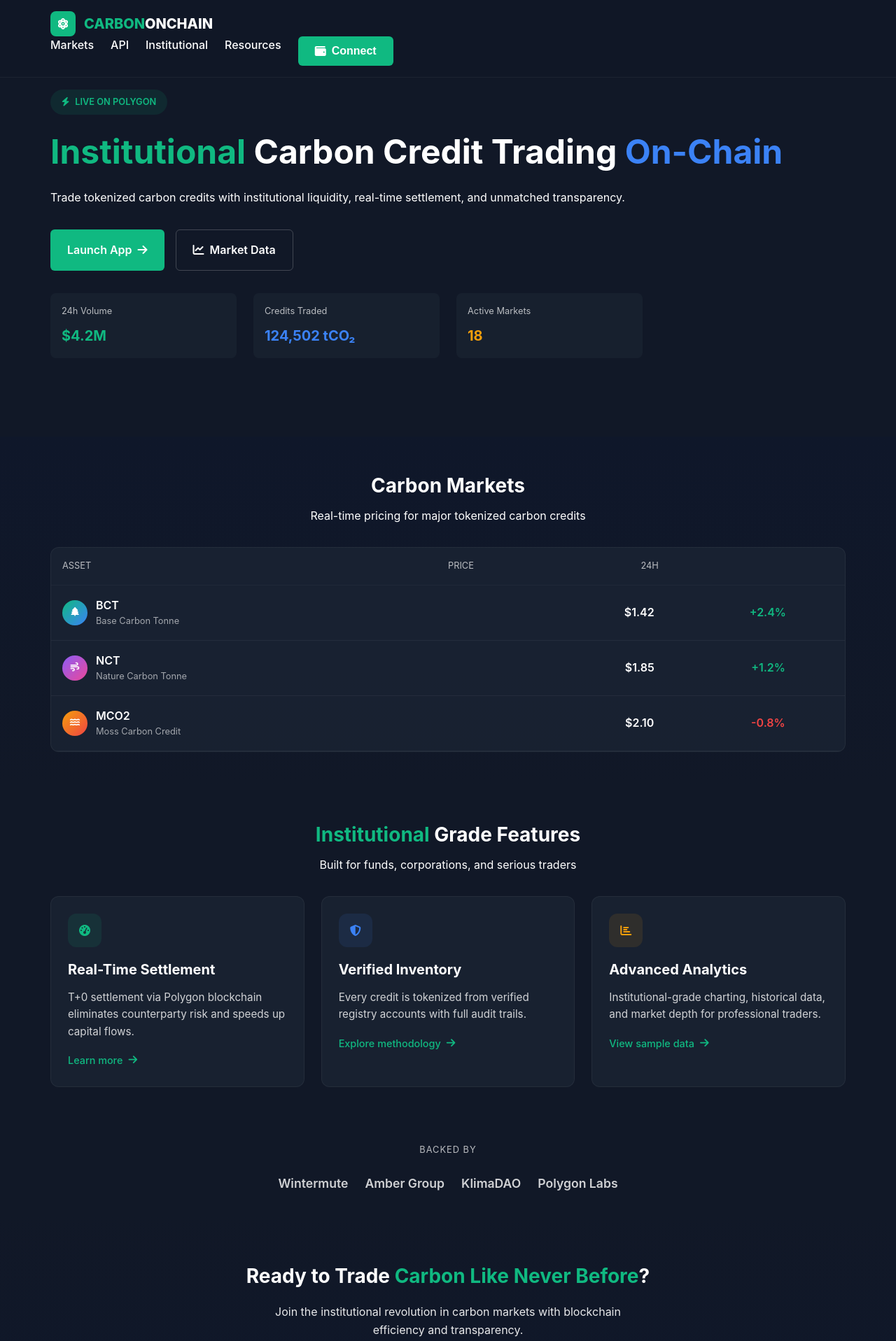
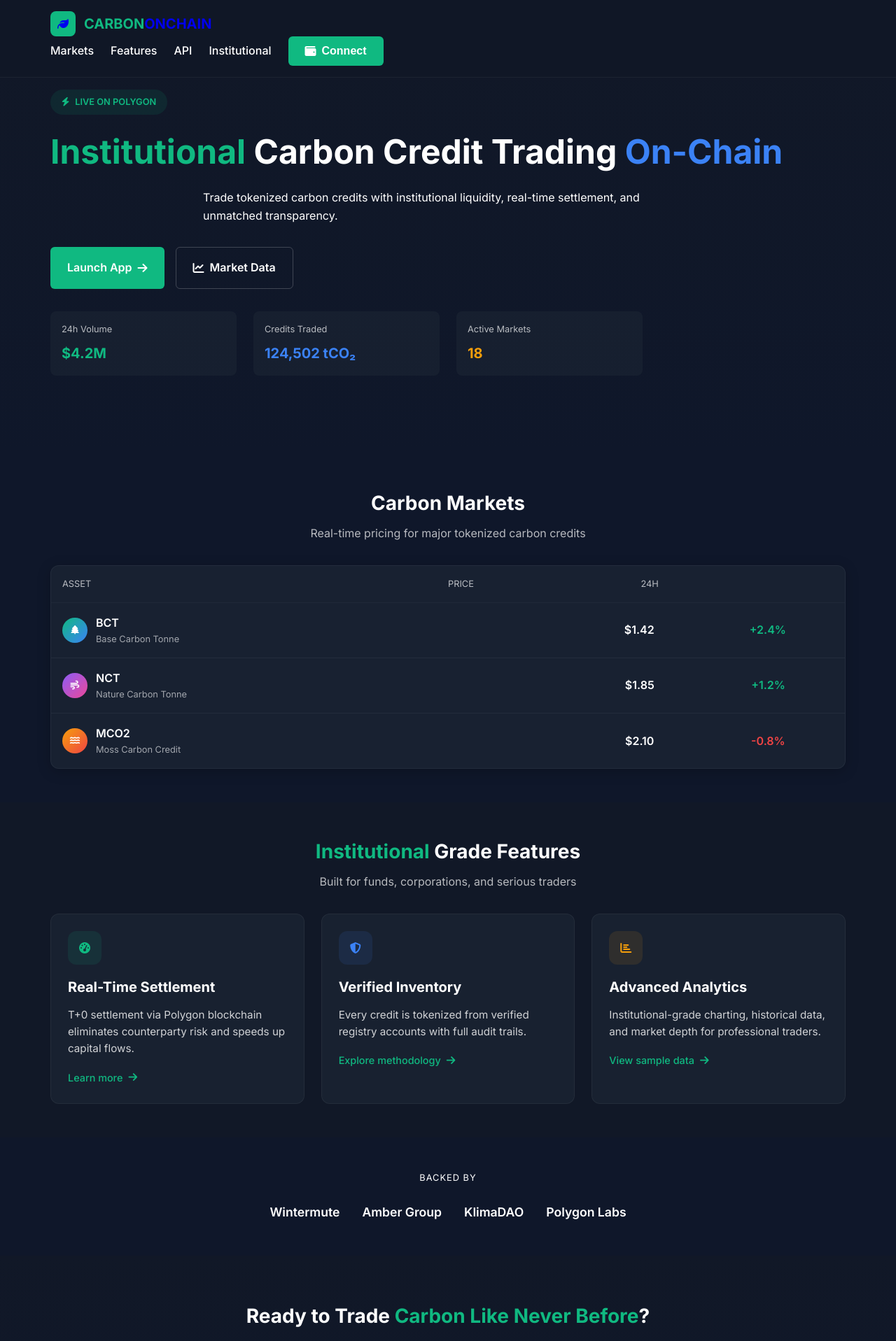
Before and after one commit to kukatinga/Carbononchain, a plain HTML site: page index.html in a window 1280 px wide. Shown: the top 1917 px of the page at 70% size. Drawn offline with Linux system fonts and the light colour scheme.

Commit message:
Update index.html

```diff
--- a/index.html
+++ b/index.html
@@ -5,14 +5,20 @@
     <meta name="viewport" content="width=device-width, initial-scale=1.0">
     <title>CarbonOnChain | Institutional Carbon Trading</title>
     <link rel="stylesheet" href="https://cdnjs.cloudflare.com/ajax/libs/font-awesome/6.4.0/css/all.min.css">
+    <link href="https://fonts.googleapis.com/css2?family=Inter:wght@400;500;600;700&display=swap" rel="stylesheet">
     <style>
         :root {
             --primary: #10B981;
+            --primary-dark: #059669;
             --secondary: #3B82F6;
+            --secondary-dark: #2563EB;
             --dark: #111827;
+            --darker: #0F172A;
             --light: #F3F4F6;
             --accent: #F59E0B;
             --carbon: #1F2937;
+            --error: #EF4444;
+            --success: #10B981;
         }
 
         * {
@@ -29,7 +35,12 @@
             overflow-x: hidden;
         }
 
-        /* Mobile-First Base Styles */
+        /* Smooth scroll */
+        html {
+            scroll-behavior: smooth;
+        }
+
+        /* Container */
         .container {
             width: 100%;
             padding: 0 1.5rem;
@@ -54,6 +65,7 @@
         .logo {
             display: flex;
             align-items: center;
+            text-decoration: none;
         }
 
         .logo-icon {
@@ -83,6 +95,7 @@
             font-size: 1.5rem;
             cursor: pointer;
             display: block;
+            z-index: 101;
         }
 
         .nav-links {
@@ -96,6 +109,7 @@
             flex-direction: column;
             gap: 1.5rem;
             border-bottom: 1px solid rgba(255, 255, 255, 0.1);
+            z-index: 99;
         }
 
         .nav-links.active {
@@ -108,6 +122,11 @@
             font-weight: 500;
             padding: 0.5rem 0;
             border-bottom: 1px solid rgba(255, 255, 255, 0.05);
+            transition: color 0.3s;
+        }
+
+        .nav-links a:hover {
+            color: var(--primary);
         }
 
         .connect-wallet {
@@ -121,16 +140,24 @@
             align-items: center;
             gap: 0.5rem;
             font-size: 0.9rem;
+            cursor: pointer;
+            transition: background-color 0.3s;
+        }
+
+        .connect-wallet:hover {
+            background: var(--primary-dark);
         }
 
         /* Hero Section */
         .hero {
             padding: 6rem 0 3rem;
             position: relative;
+            background: linear-gradient(to bottom, var(--dark), var(--darker));
         }
 
         .hero-content {
             margin-bottom: 3rem;
+            text-align: center;
         }
 
         .tag {
@@ -152,11 +179,18 @@
             margin-bottom: 1.5rem;
         }
 
+        .hero p {
+            max-width: 700px;
+            margin: 0 auto 2rem;
+            opacity: 0.9;
+        }
+
         .hero-buttons {
             display: flex;
             flex-direction: column;
             gap: 1rem;
-            margin: 2rem 0;
+            margin: 2rem auto;
+            max-width: 500px;
         }
 
         .btn {
@@ -169,11 +203,18 @@
             align-items: center;
             justify-content: center;
             gap: 0.5rem;
+            transition: all 0.3s;
         }
 
         .btn-primary {
             background: var(--primary);
             color: white;
+        }
+
+        .btn-primary:hover {
+            background: var(--primary-dark);
+            transform: translateY(-2px);
+            box-shadow: 0 4px 12px rgba(16, 185, 129, 0.2);
         }
 
         .btn-secondary {
@@ -182,17 +223,30 @@
             border: 1px solid rgba(255, 255, 255, 0.2);
         }
 
+        .btn-secondary:hover {
+            border-color: var(--primary);
+            color: var(--primary);
+            transform: translateY(-2px);
+        }
+
         .stats {
             display: grid;
             grid-template-columns: 1fr 1fr;
             gap: 1.5rem;
-            margin: 2rem 0;
+            margin: 2rem auto;
+            max-width: 600px;
         }
 
         .stat-item {
             background: rgba(31, 41, 55, 0.5);
             padding: 1rem;
             border-radius: 8px;
+            transition: transform 0.3s;
+        }
+
+        .stat-item:hover {
+            transform: translateY(-5px);
+            background: rgba(31, 41, 55, 0.7);
         }
 
         .stat-label {
@@ -208,8 +262,8 @@
 
         /* Markets Section */
         .markets {
-            background: linear-gradient(to bottom, #0F172A, var(--dark));
             padding: 3rem 0;
+            background: var(--darker);
         }
 
         .section-header {
@@ -222,15 +276,20 @@
             margin-bottom: 0.5rem;
         }
 
+        .section-header p {
+            opacity: 0.7;
+        }
+
         .market-table {
             background: rgba(31, 41, 55, 0.6);
             border-radius: 12px;
             overflow: hidden;
             border: 1px solid rgba(255, 255, 255, 0.05);
+            box-shadow: 0 4px 20px rgba(0, 0, 0, 0.2);
         }
 
         .market-header {
-            display: none; /* Hidden on mobile */
+            display: none;
         }
 
         .market-row {
@@ -238,6 +297,15 @@
             border-bottom: 1px solid rgba(255, 255, 255, 0.05);
             display: flex;
             flex-direction: column;
+            transition: background-color 0.3s;
+        }
+
+        .market-row:last-child {
+            border-bottom: none;
+        }
+
+        .market-row:hover {
+            background: rgba(255, 255, 255, 0.03);
         }
 
         .asset-info {
@@ -279,16 +347,17 @@
         }
 
         .change.positive {
-            color: var(--primary);
+            color: var(--success);
         }
 
         .change.negative {
-            color: #EF4444;
+            color: var(--error);
         }
 
         /* Features Section */
         .features {
             padding: 3rem 0;
+            background: var(--dark);
         }
 
         .feature-grid {
@@ -302,6 +371,13 @@
             border-radius: 12px;
             padding: 1.5rem;
             border: 1px solid rgba(255, 255, 255, 0.05);
+            transition: transform 0.3s, box-shadow 0.3s;
+        }
+
+        .feature-card:hover {
+            transform: translateY(-5px);
+            box-shadow: 0 10px 25px rgba(0, 0, 0, 0.2);
+            border-color: rgba(16, 185, 129, 0.3);
         }
 
         .feature-icon {
@@ -345,13 +421,18 @@
             text-decoration: none;
             font-weight: 500;
             font-size: 0.9rem;
+            transition: gap 0.3s;
+        }
+
+        .feature-link:hover {
+            gap: 0.8rem;
         }
 
         /* Partners Section */
         .partners {
-            padding: 2rem 0;
+            padding: 3rem 0;
             text-align: center;
-            background: var(--dark);
+            background: var(--darker);
         }
 
         .partners p {
@@ -366,20 +447,26 @@
             display: flex;
             flex-wrap: wrap;
             justify-content: center;
-            gap: 1.5rem;
+            gap: 2rem;
+            align-items: center;
         }
 
         .partner-logo {
             font-weight: 600;
             opacity: 0.8;
             font-size: 1.1rem;
+            transition: opacity 0.3s;
+        }
+
+        .partner-logo:hover {
+            opacity: 1;
         }
 
         /* CTA Section */
         .cta {
             padding: 4rem 0;
             text-align: center;
-            background: linear-gradient(to bottom, var(--dark), #0F172A);
+            background: linear-gradient(to bottom, var(--dark), var(--darker));
             position: relative;
         }
 
@@ -404,8 +491,9 @@
 
         /* Footer */
         footer {
-            background: #0F172A;
+            background: var(--darker);
             padding: 3rem 0 2rem;
+            border-top: 1px solid rgba(255, 255, 255, 0.05);
         }
 
         .footer-grid {
@@ -457,11 +545,12 @@
             color: white;
             opacity: 0.7;
             font-size: 1.1rem;
-            transition: opacity 0.3s;
+            transition: opacity 0.3s, transform 0.3s;
         }
 
         .footer-social a:hover {
             opacity: 1;
+            transform: translateY(-2px);
         }
 
         .footer-column h3 {
@@ -484,12 +573,13 @@
             color: white;
             text-decoration: none;
             opacity: 0.7;
-            transition: opacity 0.3s;
+            transition: opacity 0.3s, color 0.3s;
             font-size: 0.95rem;
         }
 
         .footer-links a:hover {
             opacity: 1;
+            color: var(--primary);
         }
 
         .footer-bottom {
@@ -504,6 +594,38 @@
             margin-top: 0.5rem;
             color: var(--accent);
             font-weight: 500;
+        }
+
+        .domain-sale a {
+            color: var(--accent);
+            text-decoration: none;
+            transition: color 0.3s;
+        }
+
+        .domain-sale a:hover {
+            color: var(--primary);
+        }
+
+        /* Animations */
+        @keyframes fadeIn {
+            from { opacity: 0; transform: translateY(20px); }
+            to { opacity: 1; transform: translateY(0); }
+        }
+
+        .animate {
+            animation: fadeIn 0.6s ease-out forwards;
+        }
+
+        .delay-1 {
+            animation-delay: 0.2s;
+        }
+
+        .delay-2 {
+            animation-delay: 0.4s;
+        }
+
+        .delay-3 {
+            animation-delay: 0.6s;
         }
 
         /* Tablet Styles */
@@ -521,6 +643,7 @@
                 flex-direction: row;
                 gap: 1.5rem;
                 border-bottom: none;
+                align-items: center;
             }
 
             .nav-links a {
@@ -555,6 +678,8 @@
 
             .hero-buttons {
                 flex-direction: row;
+                justify-content: center;
+                max-width: none;
             }
 
             .btn {
@@ -563,6 +688,7 @@
 
             .stats {
                 grid-template-columns: repeat(4, 1fr);
+                max-width: none;
             }
 
             .feature-grid {
@@ -618,6 +744,21 @@
             .container {
                 padding: 0 2rem;
             }
+
+            .hero-content {
+                text-align: left;
+            }
+
+            .hero-buttons {
+                justify-content: flex-start;
+                margin-left: 0;
+                margin-right: 0;
+            }
+
+            .stats {
+                justify-content: flex-start;
+                margin-left: 0;
+            }
         }
     </style>
 </head>
@@ -625,24 +766,24 @@
     <!-- Navigation -->
     <nav>
         <div class="container">
-            <div class="logo">
+            <a href="#" class="logo">
                 <div class="logo-icon">
-                    <i class="fas fa-atom"></i>
+                    <i class="fas fa-leaf"></i>
                 </div>
                 <div class="logo-text">
                     <span>CARBON</span><span>ONCHAIN</span>
                 </div>
-            </div>
+            </a>
 
             <button class="menu-toggle" id="menuToggle">
                 <i class="fas fa-bars"></i>
             </button>
 
             <div class="nav-links" id="navLinks">
-                <a href="#">Markets</a>
+                <a href="#markets">Markets</a>
+                <a href="#features">Features</a>
                 <a href="#">API</a>
                 <a href="#">Institutional</a>
-                <a href="#">Resources</a>
                 <button class="connect-wallet">
                     <i class="fas fa-wallet"></i> Connect
                 </button>
@@ -653,18 +794,18 @@
     <!-- Hero Section -->
     <section class="hero">
         <div class="container">
-            <div class="hero-content">
-                <div class="tag">
+            <div class="hero-content animate">
+                <div class="tag animate delay-1">
                     <i class="fas fa-bolt"></i> LIVE ON POLYGON
                 </div>
-                <h1>
+                <h1 class="animate delay-1">
                     <span style="color: var(--primary);">Institutional</span> Carbon Credit Trading <span style="color: var(--secondary);">On-Chain</span>
                 </h1>
-                <p>
+                <p class="animate delay-1">
                     Trade tokenized carbon credits with institutional liquidity, real-time settlement, and unmatched transparency.
                 </p>
 
-                <div class="hero-buttons">
+                <div class="hero-buttons animate delay-2">
                     <a href="#" class="btn btn-primary">
                         Launch App <i class="fas fa-arrow-right"></i>
                     </a>
@@ -673,7 +814,7 @@
                     </a>
                 </div>
 
-                <div class="stats">
+                <div class="stats animate delay-3">
                     <div class="stat-item">
                         <div class="stat-label">24h Volume</div>
                         <div class="stat-value" style="color: var(--primary);">$4.2M</div>
@@ -692,14 +833,14 @@
     </section>
 
     <!-- Markets Section -->
-    <section class="markets">
+    <section class="markets" id="markets">
         <div class="container">
-            <div class="section-header">
+            <div class="section-header animate">
                 <h2>Carbon Markets</h2>
                 <p>Real-time pricing for major tokenized carbon credits</p>
             </div>
 
-            <div class="market-table">
+            <div class="market-table animate delay-1">
                 <div class="market-header">
                     <div>ASSET</div>
                     <div>PRICE</div>
@@ -758,15 +899,15 @@
     </section>
 
     <!-- Features Section -->
-    <section class="features">
+    <section class="features" id="features">
         <div class="container">
-            <div class="section-header">
+            <div class="section-header animate">
                 <h2><span style="color: var(--primary);">Institutional</span> Grade Features</h2>
                 <p>Built for funds, corporations, and serious traders</p>
             </div>
 
             <div class="feature-grid">
-                <div class="feature-card">
+                <div class="feature-card animate delay-1">
                     <div class="feature-icon primary">
                         <i class="fas fa-tachometer-alt" style="color: var(--primary);"></i>
                     </div>
@@ -777,7 +918,7 @@
                     </a>
                 </div>
 
-                <div class="feature-card">
+                <div class="feature-card animate delay-2">
                     <div class="feature-icon secondary">
                         <i class="fas fa-shield-alt" style="color: var(--secondary);"></i>
                     </div>
@@ -788,7 +929,7 @@
                     </a>
                 </div>
 
-                <div class="feature-card">
+                <div class="feature-card animate delay-3">
                     <div class="feature-icon accent">
                         <i class="fas fa-chart-bar" style="color: var(--accent);"></i>
                     </div>
@@ -805,12 +946,12 @@
     <!-- Partners Section -->
     <section class="partners">
         <div class="container">
-            <p>Backed By</p>
+            <p class="animate">Backed By</p>
             <div class="partner-logos">
-                <div class="partner-logo">Wintermute</div>
-                <div class="partner-logo">Amber Group</div>
-                <div class="partner-logo">KlimaDAO</div>
-                <div class="partner-logo">Polygon Labs</div>
+                <div class="partner-logo animate delay-1">Wintermute</div>
+                <div class="partner-logo animate delay-2">Amber Group</div>
+                <div class="partner-logo animate delay-1">KlimaDAO</div>
+                <div class="partner-logo animate delay-2">Polygon Labs</div>
             </div>
         </div>
     </section>
@@ -818,10 +959,10 @@
     <!-- CTA Section -->
     <section class="cta">
         <div class="container">
-            <h2>Ready to Trade <span style="color: var(--primary);">Carbon Like Never Before</span>?</h2>
-            <p>Join the institutional revolution in carbon markets with blockchain efficiency and transparency.</p>
+            <h2 class="animate">Ready to Trade <span style="color: var(--primary);">Carbon Like Never Before</span>?</h2>
+            <p class="animate delay-1">Join the institutional revolution in carbon markets with blockchain efficiency and transparency.</p>
 
-            <div class="cta-buttons">
+            <div class="cta-buttons animate delay-2">
                 <a href="#" class="btn btn-primary">
                     Get Started <i class="fas fa-arrow-right"></i>
                 </a>
@@ -836,10 +977,10 @@
     <footer>
         <div class="container">
             <div class="footer-grid">
-                <div>
+                <div class="animate">
                     <div class="footer-logo">
                         <div class="footer-logo-icon">
-                            <i class="fas fa-atom"></i>
+                            <i class="fas fa-leaf"></i>
                         </div>
                         <div class="footer-logo-text">
                             <span>CARBON</span><span>ONCHAIN</span>
@@ -856,7 +997,7 @@
                     </div>
                 </div>
 
-                <div>
+                <div class="animate delay-1">
                     <h3>Markets</h3>
                     <ul class="footer-links">
                         <li><a href="#">Spot Trading</a></li>
@@ -866,7 +1007,7 @@
                     </ul>
                 </div>
 
-                <div>
+                <div class="animate delay-2">
                     <h3>Institutional</h3>
                     <ul class="footer-links">
                         <li><a href="#">Prime Services</a></li>
@@ -876,7 +1017,7 @@
                     </ul>
                 </div>
 
-                <div>
+                <div class="animate delay-3">
                     <h3>Resources</h3>
                     <ul class="footer-links">
                         <li><a href="#">Documentation</a></li>
@@ -887,10 +1028,10 @@
                 </div>
             </div>
 
-            <div class="footer-bottom">
+            <div class="footer-bottom animate">
                 <p>© 2023 CarbonOnChain. All carbon credits verifiable on-chain.</p>
                 <p class="domain-sale">
-                    Premium domain available for acquisition: <a href="mailto:steve@domainmont.com" style="color: var(--primary); text-decoration: none;">steve@domainmont.com</a>
+                    Premium domain available for acquisition: <a href="mailto:steve@domainmont.com">steve@domainmont.com</a>
                 </p>
             </div>
         </div>
@@ -915,6 +1056,47 @@
                 menuToggle.innerHTML = '<i class="fas fa-bars"></i>';
             }
         });
+
+        // Scroll animations
+        const animateElements = document.querySelectorAll('.animate');
+
+        const observer = new IntersectionObserver((entries) => {
+            entries.forEach(entry => {
+                if (entry.isIntersecting) {
+                    entry.target.classList.add('fadeIn');
+                }
+            });
+        }, {
+            threshold: 0.1
+        });
+
+        animateElements.forEach(el => {
+            observer.observe(el);
+        });
+
+        // Smooth scroll for anchor links
+        document.querySelectorAll('a[href^="#"]').forEach(anchor => {
+            anchor.addEventListener('click', function(e) {
+                e.preventDefault();
+
+                const targetId = this.getAttribute('href');
+                if (targetId === '#') return;
+
+                const targetElement = document.querySelector(targetId);
+                if (targetElement) {
+                    window.scrollTo({
+                        top: targetElement.offsetTop - 80,
+                        behavior: 'smooth'
+                    });
+
+                    // Close mobile menu if open
+                    if (navLinks.classList.contains('active')) {
+                        navLinks.classList.remove('active');
+                        menuToggle.innerHTML = '<i class="fas fa-bars"></i>';
+                    }
+                }
+            });
+        });
     </script>
 </body>
 </html>
```
